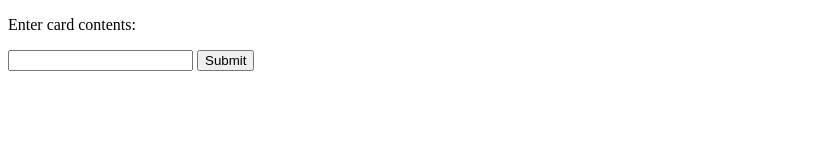
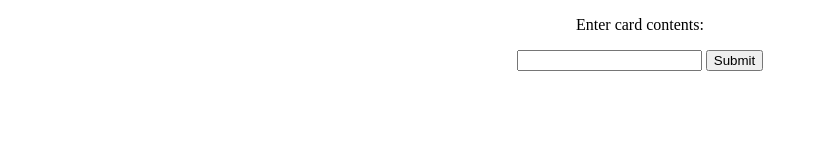
Before and after one commit to warnercarpenter/Fun-with-events, a plain HTML site: page ex4/index.html in a window 1280 px wide. Shown: the whole page, without its empty margins (0-818 px from the left). Drawn offline with Linux system fonts and the light colour scheme.

Commit message:
better css in ex4

```diff
--- a/ex4/cards.css
+++ b/ex4/cards.css
@@ -1,4 +1,5 @@
 .cardContainer {
+    margin: auto;
     display: flex;
     width: 700px;
     justify-content: center;
@@ -18,3 +19,8 @@
     margin: 5px;
     min-height: 75px;
 }
+
+#formContainer {
+    text-align: center;
+    margin-bottom: 20px
+}
--- a/ex4/index.html
+++ b/ex4/index.html
@@ -1,5 +1,6 @@
 <!DOCTYPE html>
 <html lang="en">
+
 <head>
     <meta charset="UTF-8">
     <meta name="viewport" content="width=device-width, initial-scale=1.0">
@@ -7,12 +8,16 @@
     <title>Document</title>
     <link rel="stylesheet" href="cards.css">
 </head>
+
 <body>
-    <p>Enter card contents:</p>
-    <input type="text" id="keypress-input">
-    <button id="submitButton">Submit</button>
+    <div id="formContainer">
+        <p>Enter card contents:</p>
+        <input type="text" id="keypress-input">
+        <button id="submitButton">Submit</button>
+    </div>
     <div id="cardContainer" class="cardContainer"></div>
 
     <script src="cards.js"></script>
 </body>
+
 </html>
```
Also changed, not shown: index.html (+1 -0 lines).
